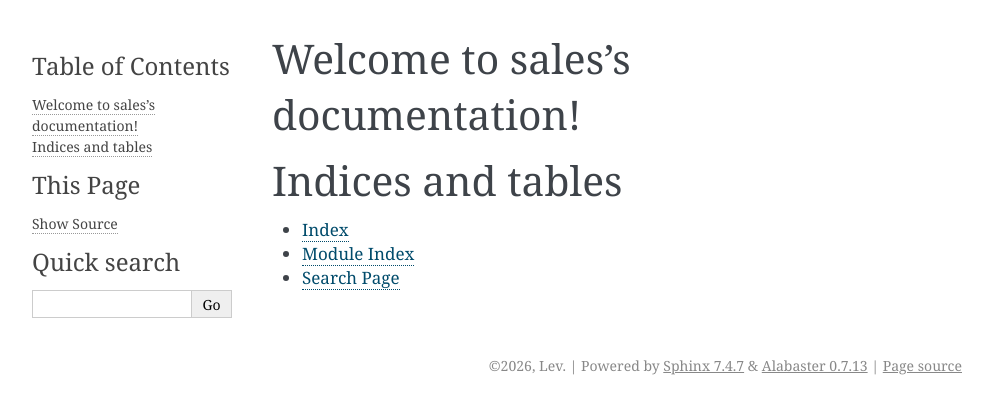
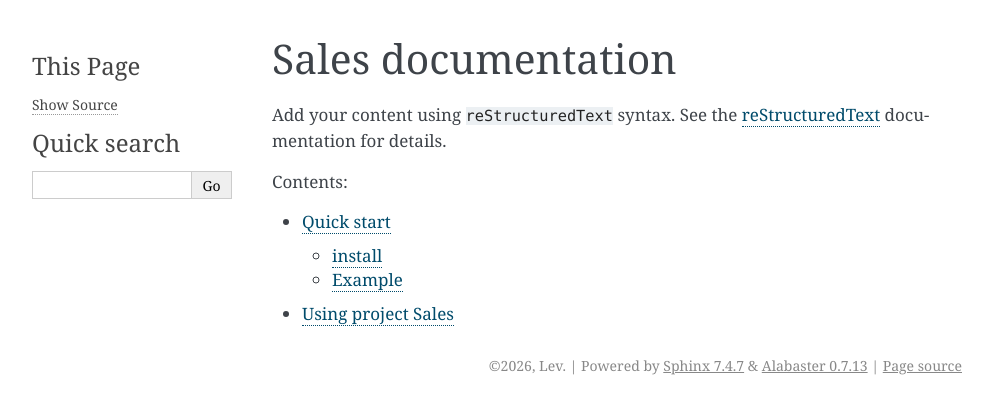
Before and after one commit to NikShep21/fossdev, a Sphinx documentation site: the page built from docs_domain/docs/source/index.rst, in a window 1280 px wide. Shown: the top 414 px of the page, without its empty margins (148-1141 px from the left). Built offline with Sphinx 7.4.7, drawn with Linux system fonts in a browser that asks for light colours.

Commit message:
update documentation

```diff
--- a/docs_domain/docs/source/conf.py
+++ b/docs_domain/docs/source/conf.py
@@ -14,7 +14,14 @@ release = '0.0.1'
 # -- General configuration ---------------------------------------------------
 # https://www.sphinx-doc.org/en/master/usage/configuration.html#general-configuration
 
-extensions = []
+extensions = [
+  "myst_parser"
+]
+
+source_suffix = {
+  ".rst": "restructuredtext",
+  ".md": "markdown"
+}
 
 templates_path = ['_templates']
 exclude_patterns = []
--- a/docs_domain/docs/source/index.rst
+++ b/docs_domain/docs/source/index.rst
@@ -1,20 +1,19 @@
 .. sales documentation master file, created by
-   sphinx-quickstart on Thu Apr  2 14:04:11 2026.
+   sphinx-quickstart on Thu Apr  2 14:02:09 2026.
    You can adapt this file completely to your liking, but it should at least
    contain the root `toctree` directive.
 
-Welcome to sales's documentation!
-=================================
+Sales documentation
+===================
+
+Add your content using ``reStructuredText`` syntax. See the
+`reStructuredText <https://www.sphinx-doc.org/en/master/usage/restructuredtext/index.html>`_
+documentation for details.
+
 
 .. toctree::
    :maxdepth: 2
    :caption: Contents:
 
-
-
-Indices and tables
-==================
-
-* :ref:`genindex`
-* :ref:`modindex`
-* :ref:`search`
+   QUICKSTART
+   USAGE
```
Also changed, not shown: docs_domain/docs/source/QUICKSTART.md (added, +18 -0 lines), docs_domain/docs/source/USAGE.rst (added, +13 -0 lines).
